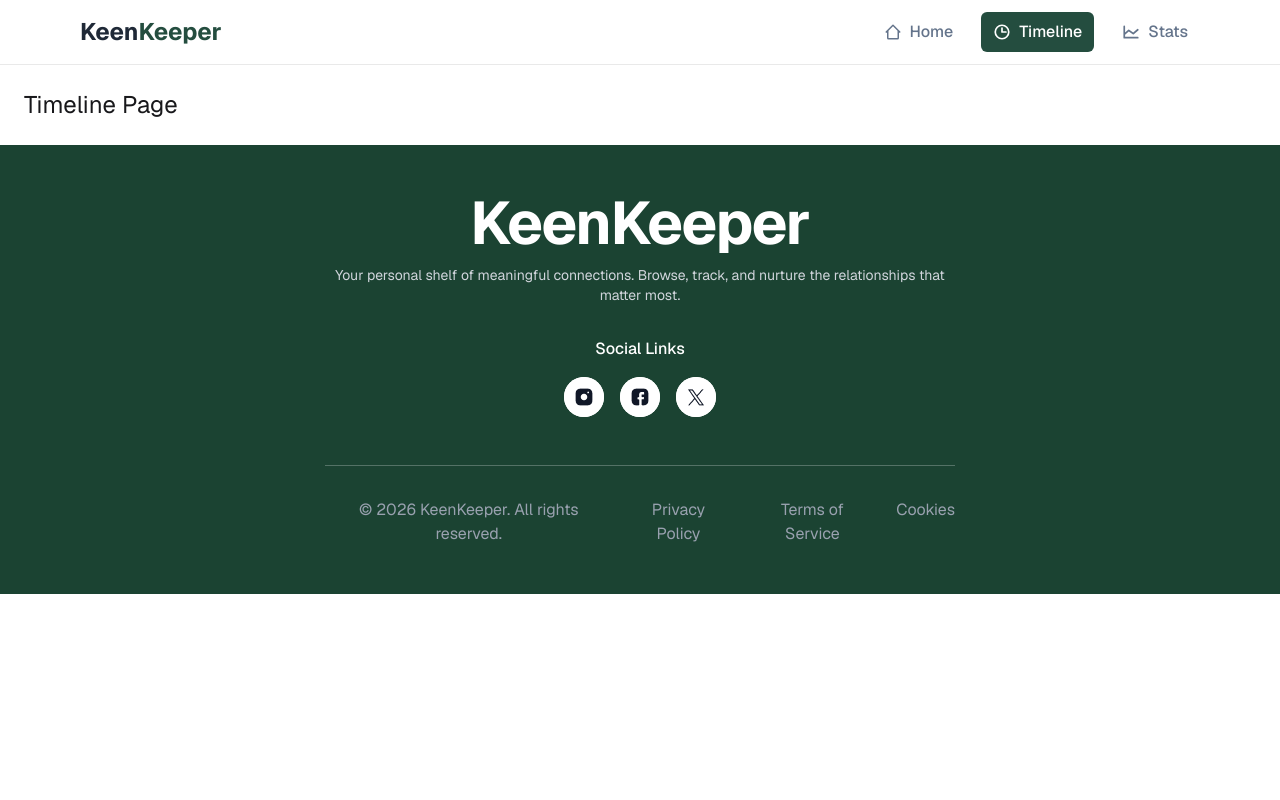
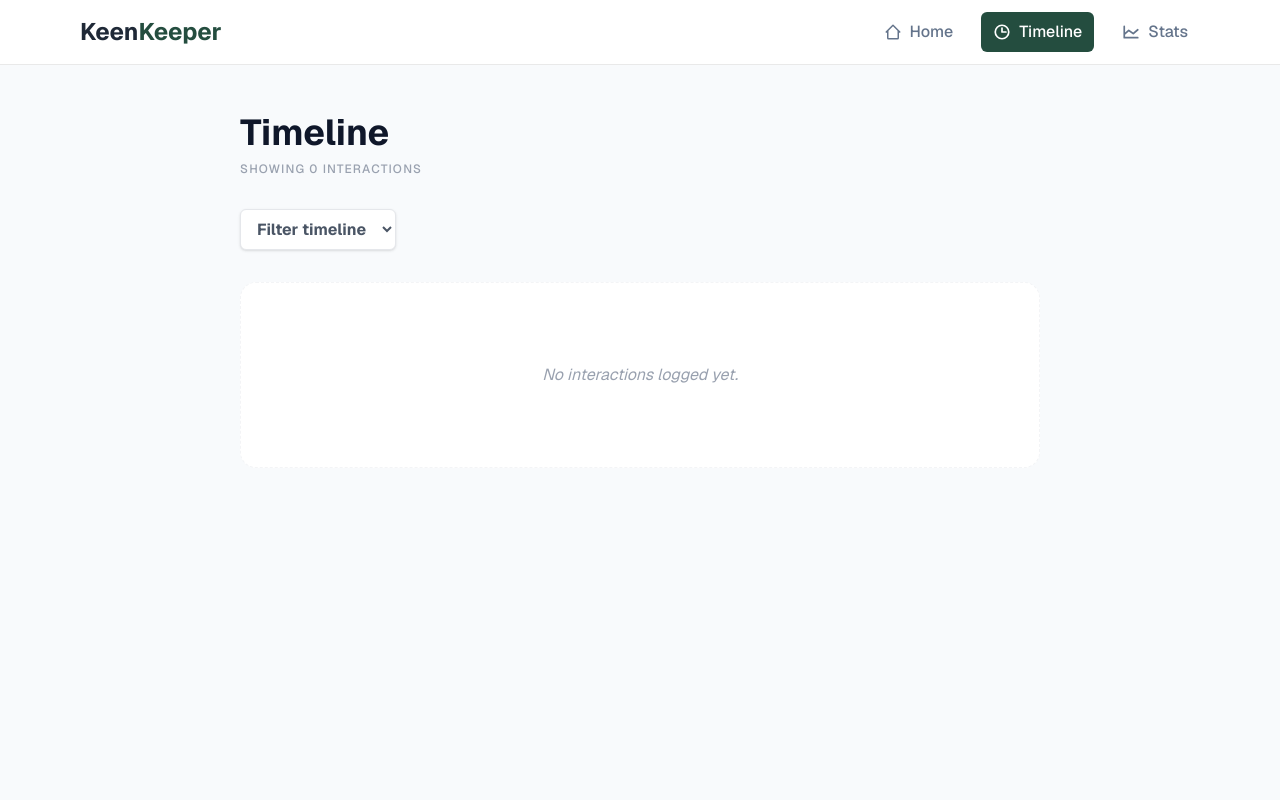
Before and after one commit to S-N-Onika/A7, a React (Vite) app: page /timeline in a window 1280 px wide. Shown: the top 800 px of the page. Built offline with nearby package versions, Linux system fonts and the light colour scheme.

Commit message:
Timeline design complete

```diff
--- a/src/App.jsx
+++ b/src/App.jsx
@@ -32,7 +32,17 @@ const Home = () => {
   );
 };
 
-const Timeline = () => <h1 className="p-6 text-2xl">Timeline Page</h1>;
+const Timeline = () => {
+  const [Component, setComponent] = useState(null);
+
+  useEffect(() => {
+    import("./component/Timeline").then((module) => {
+      setComponent(() => module.default);
+    });
+  }, []);
+
+  return Component ? <Component /> : <div>Loading...</div>;
+};
 const Stats = () => <h1 className="p-6 text-2xl">Stats Page</h1>;
 const NotFound = () => (
   <div className="min-h-[calc(100vh-80px)] flex place-content-center items-center justify-center">
--- /dev/null
+++ b/src/component/Timeline.jsx
@@ -0,0 +1,112 @@
+import { useState, useEffect } from 'react';
+import { toast } from 'react-hot-toast';
+import { HiOutlineTrash } from 'react-icons/hi';
+
+const Timeline = () => {
+    const [interactions, setInteractions] = useState(() => {
+        return JSON.parse(localStorage.getItem('timeline') || '[]');
+    });
+    const [filter, setFilter] = useState('All');
+
+    useEffect(() => {
+        const update = () => {
+            const data = JSON.parse(localStorage.getItem('timeline') || '[]');
+            setInteractions(data);
+        };
+        window.addEventListener('focus', update);
+        return () => window.removeEventListener('focus', update);
+    }, []);
+
+    const handleClearAll = () => {
+        if (window.confirm("Are you sure you want to clear all history?")) {
+            localStorage.setItem('timeline', JSON.stringify([]));
+            setInteractions([]);
+            toast.error("All history cleared");
+        }
+    };
+
+    const filteredData = filter === 'All'
+        ? interactions
+        : interactions.filter(item => item.type === filter);
+
+    const getIcon = (type) => {
+        const iconPath = type === 'Call' ? '/assets/call.png' : type === 'Text' ? '/assets/text.png' : '/assets/video.png';
+        return <img src={iconPath} alt={type} className="w-10 h-10 object-contain" />;
+    };
+
+    return (
+        <div className="bg-[#f8fafc] min-h-screen py-12 px-4 md:px-20 lg:px-60">
+            <div className="max-w-400 mx-auto">
+
+                <div className="flex justify-between items-end mb-8">
+                    <div>
+                        <h2 className="text-4xl font-bold text-[#0F172A]">Timeline</h2>
+                        <p className="text-gray-400 text-xs mt-2 font-medium uppercase tracking-widest">
+                            Showing {interactions.length} interactions
+                        </p>
+                    </div>
+
+                    {interactions.length > 0 && (
+                        <button
+                            onClick={handleClearAll}
+                            className="flex items-center gap-2 px-4 py-2 border border-red-200 text-red-500 text-[12px] font-bold rounded-lg hover:bg-red-500 hover:text-white transition-all uppercase tracking-widest"
+                        >
+                            <HiOutlineTrash size={14} /> Clear All History
+                        </button>
+                    )}
+                </div>
+
+                <div className="mb-8">
+                    <select
+                        onChange={(e) => setFilter(e.target.value)}
+                        className="bg-white border border-gray-200 text-gray-600 text-md font-bold py-2 px-3 rounded-md focus:outline-none shadow-sm cursor-pointer"
+                    >
+                        <option value="All">Filter timeline</option>
+                        <option value="Call">Calls Only</option>
+                        <option value="Text">Texts Only</option>
+                        <option value="Video">Video Only</option>
+                    </select>
+                </div>
+
+                <div className="space-y-4">
+                    {filteredData.length > 0 ? filteredData.map((item) => (
+                        <div
+                            key={item.id}
+                            className="bg-white p-5 rounded-xl border border-gray-50 shadow-[0_2px_10px_rgba(0,0,0,0.02)] flex items-center gap-6 hover:border-gray-200 transition-all cursor-default"
+                        >
+                            <div className="shrink-0">
+                                {getIcon(item.type)}
+                            </div>
+
+                            <div>
+
+                                <h4 className="text-[16px] font-semibold text-gray-800">
+
+                                    <span className="text-[#244d3f]">
+                                        {item.title.split(' ')[0]}
+                                    </span>
+                                    <span className="text-gray-500 font-medium">
+                                        {item.title.substring(item.title.indexOf(' '))}
+                                    </span>
+                                </h4>
+
+                                <p className="text-[12px] text-gray-400 font-medium mt-1">
+                                    {item.date}
+                                </p>
+                            </div>
+                        </div>
+                    ))
+                    :
+                    (
+                        <div className="text-center py-20 bg-white rounded-2xl border border-dashed border-gray-100">
+                            <p className="text-gray-400 italic text-md">No interactions logged yet.</p>
+                        </div>
+                    )}
+                </div>
+
+            </div>
+        </div>
+    );
+};
+
+export default Timeline;
```
